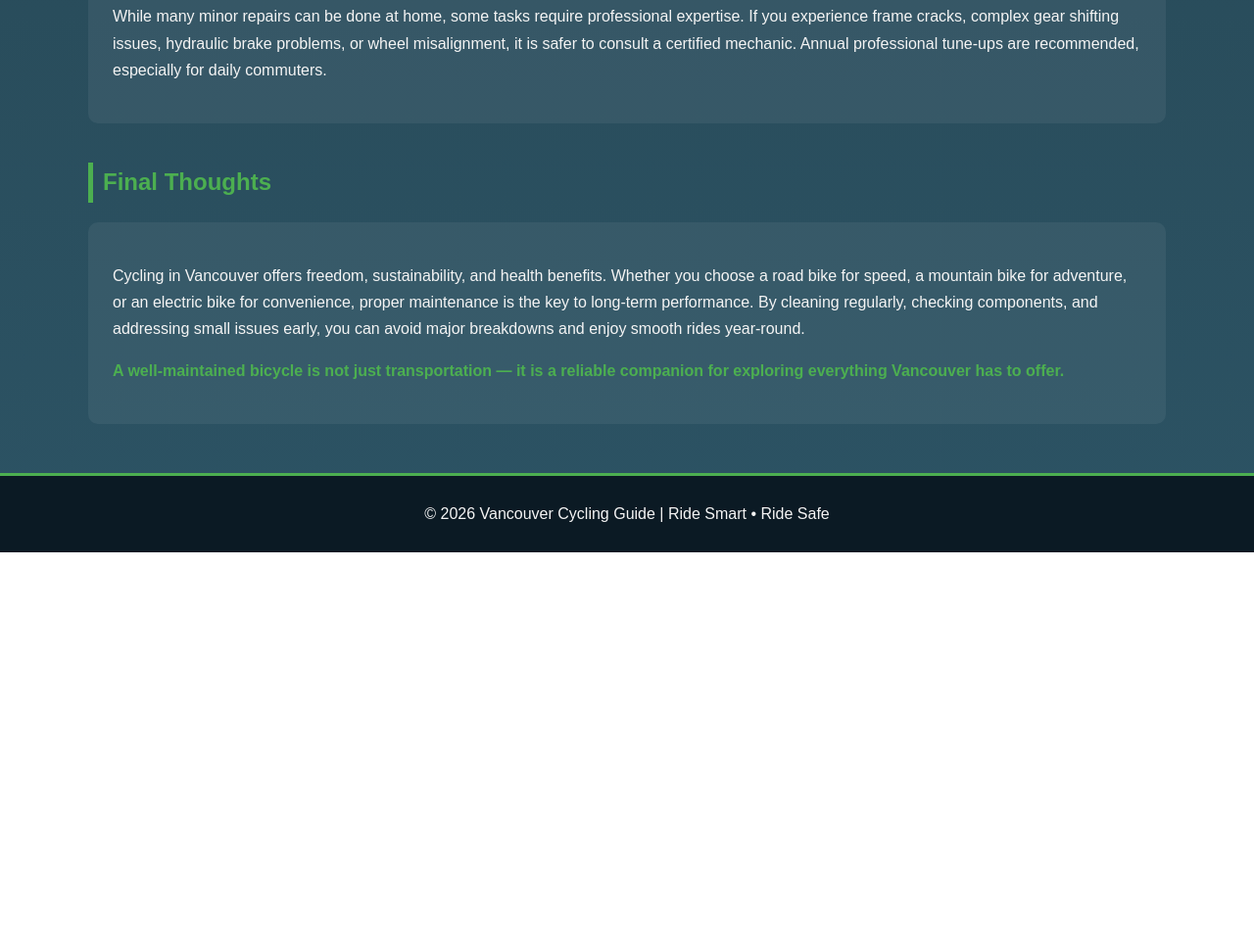
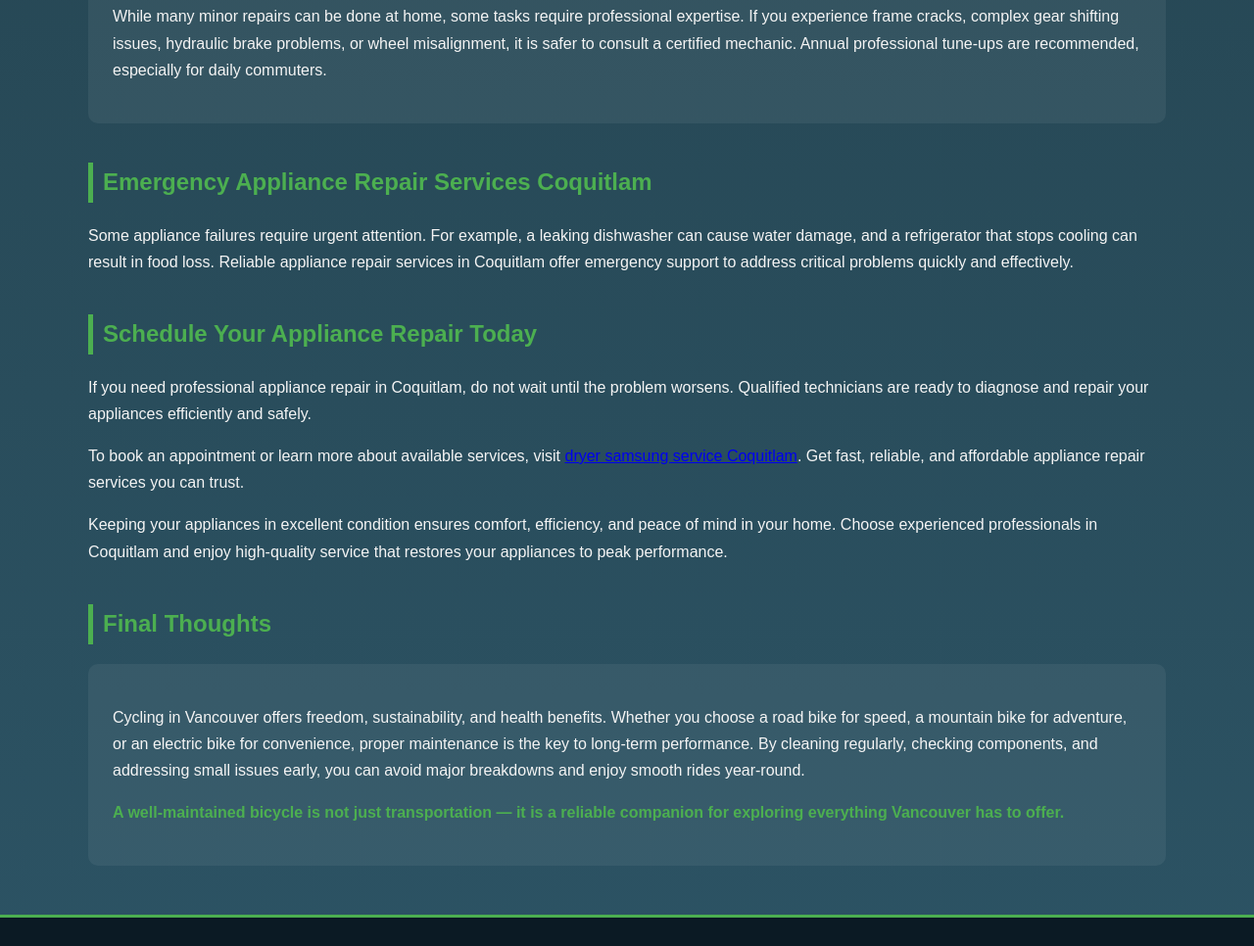
Before and after one commit to Oscarrain9/basicle, a plain HTML site: page index.html in a window 1280 px wide. Shown: the part 4008-4974 px from the top of the page at 98% size. Before the commit the page ends 4572 px from the top, so only its background shows below. Drawn offline with Linux system fonts and the light colour scheme.

Commit message:
Update index.html

```diff
--- a/index.html
+++ b/index.html
@@ -145,6 +145,8 @@ signal early mechanical issues.
 </p>
 </div>
 
+
+
 <h2>Seasonal Care in Vancouver</h2>
 <div class="card">
 <p>
@@ -204,6 +206,35 @@ tune-ups are recommended, especially for daily commuters.
 </p>
 </div>
 
+        <h2>Emergency Appliance Repair Services Coquitlam</h2>
+
+    <p>
+        Some appliance failures require urgent attention. For example, a leaking
+        dishwasher can cause water damage, and a refrigerator that stops cooling can
+        result in food loss. Reliable appliance repair services in Coquitlam offer
+        emergency support to address critical problems quickly and effectively.
+    </p>
+
+    <h2>Schedule Your Appliance Repair Today</h2>
+
+    <p>
+        If you need professional appliance repair in Coquitlam, do not wait until the
+        problem worsens. Qualified technicians are ready to diagnose and repair your
+        appliances efficiently and safely.
+    </p>
+
+    <p>
+        To book an appointment or learn more about available services, visit
+        <a href="https://fixbc.com">dryer samsung service Coquitlam</a>.
+        Get fast, reliable, and affordable appliance repair services you can trust.
+    </p>
+
+    <p>
+        Keeping your appliances in excellent condition ensures comfort, efficiency,
+        and peace of mind in your home. Choose experienced professionals in Coquitlam
+        and enjoy high-quality service that restores your appliances to peak performance.
+    </p>
+
 <h2>Final Thoughts</h2>
 <div class="card">
 <p>
```
